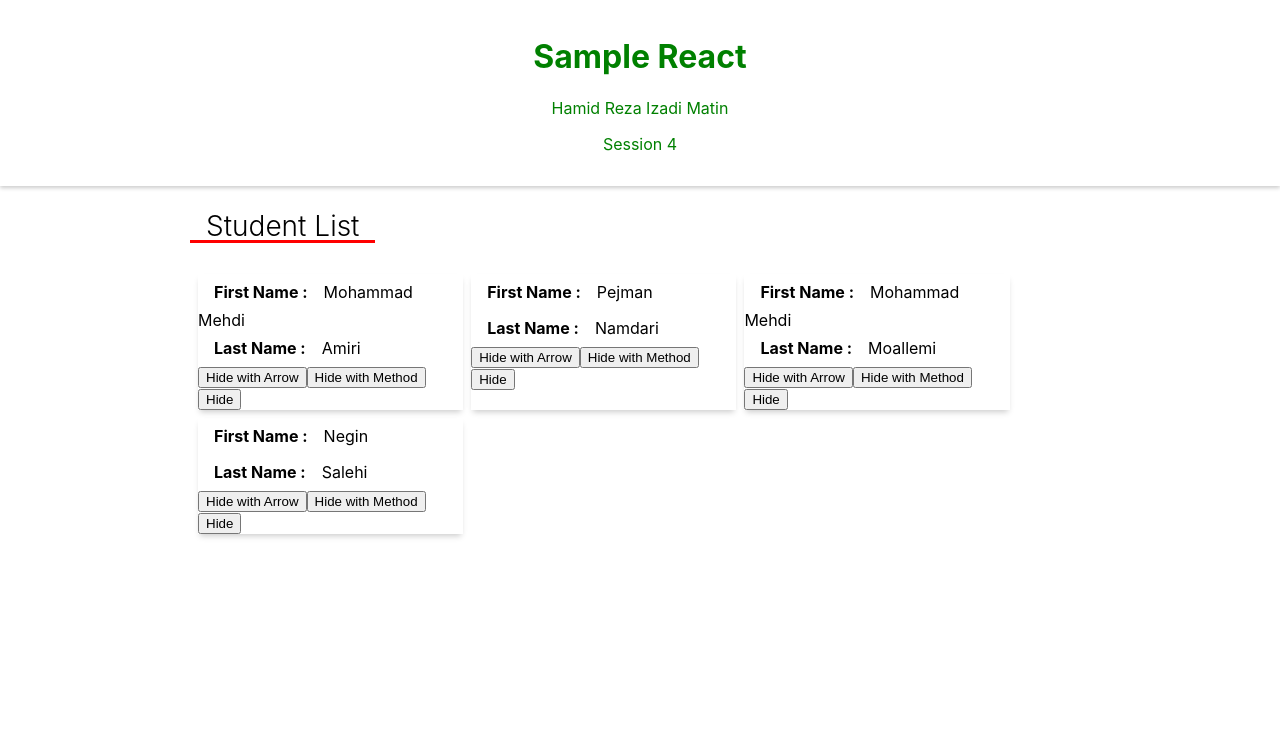
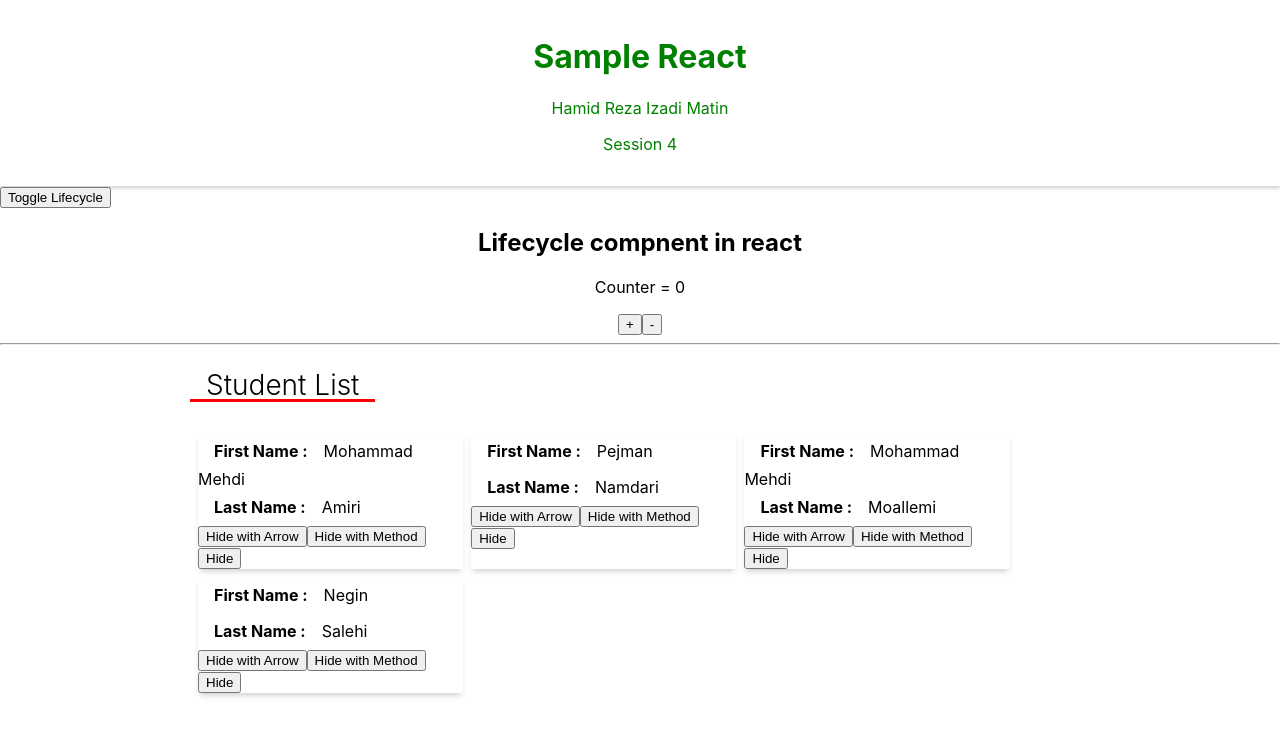
Before and after one commit to hamidmatin/ReactJS-99-11-28, a React (Create React App) app: page / in a window 1280 px wide. Shown: the top 736 px of the page. Built offline with nearby package versions, Linux system fonts and the light colour scheme.

Commit message:
Lifecycle Component

```diff
--- a/src/App.js
+++ b/src/App.js
@@ -2,13 +2,28 @@
 import React, { Component } from 'react';
 import Header from './components/header/Header';
 import Students from './components/students/Students';
+import Lifecycle from './components/lifecycle/Lifecycle';
 
 import './App.css';
 class App extends Component {
+  constructor() {
+    super();
+    this.state = { showLifecycle: true };
+  }
+
+  toggleHandler = () =>{
+    this.setState({showLifecycle: !this.state.showLifecycle})
+  }
   render() {
     return (
       <div>
         <Header />
+        <button onClick={this.toggleHandler}>Toggle Lifecycle</button>
+        {this.state.showLifecycle ? (
+          <Lifecycle message='Lifecycle compnent in react' />
+        ) : null}
+
+        <hr />
         <Students />
       </div>
     );
--- /dev/null
+++ b/src/components/lifecycle/Lifecycle.css
@@ -0,0 +1,3 @@
+.text-center{
+  text-align: center;
+}
--- /dev/null
+++ b/src/components/lifecycle/Lifecycle.js
@@ -0,0 +1,71 @@
+import React, { Component } from 'react';
+import './Lifecycle.css';
+
+export default class Lifecycle extends Component {
+  constructor() {
+    console.log('1. constructor');
+    super();
+    this.state = {
+      counter: 0,
+      show: true,
+    };
+  }
+
+  static getDerivedStateFromProps(props, state) {
+    console.log('2., 5. getDerivedStateFromProps');
+    console.log('props', props);
+    console.log('state', state);
+
+    if (state.counter > 9) {
+      return { ...state, counter: 9 };
+    } else if (state.counter < 0) return { ...state, counter: 0 };
+
+    return null;
+  }
+  componentDidMount() {
+    console.log('4. componentDidMount');
+  }
+
+  shouldComponentUpdate(nextProps, nextState) {
+    console.log('6. shouldComponentUpdate');
+    console.log('nextProps', nextProps);
+    console.log('nextState', nextState);
+
+    return nextState.counter <= 9 && nextState.counter >= 0;
+  }
+
+  getSnapshotBeforeUpdate(prevProps, prevState) {
+    console.log('7. getSnapshotBeforeUpdate');
+    return 'set value for snapshot or return null';
+  }
+
+  componentDidUpdate(prevProps, prevState, snapshot) {
+    console.log('8. componentDidUpdate');
+    console.log(snapshot);
+  }
+
+  componentWillUnmount() {
+    console.log('9. componentWillUnmount');
+  }
+
+  incrementCounterHandler = () => {
+    this.setState({ ...this.state, counter: this.state.counter + 1 });
+  };
+  decrementCounterHandler = () => {
+    this.setState({ ...this.state, counter: this.state.counter - 1 });
+  };
+
+  render() {
+    console.log('3., 7. render');
+    return (
+      <div onClick={this.counterHandler}>
+        <div className='text-center'>
+          <h2>{this.props.message}</h2>
+          <p>Counter = {this.state.counter}</p>
+          <button onClick={this.incrementCounterHandler}>+</button>
+          <button onClick={this.decrementCounterHandler}>-</button>
+        </div>
+      </div>
+    );
+  }
+}
```
Also changed, not shown: src/index.css (line endings or trailing spaces).
